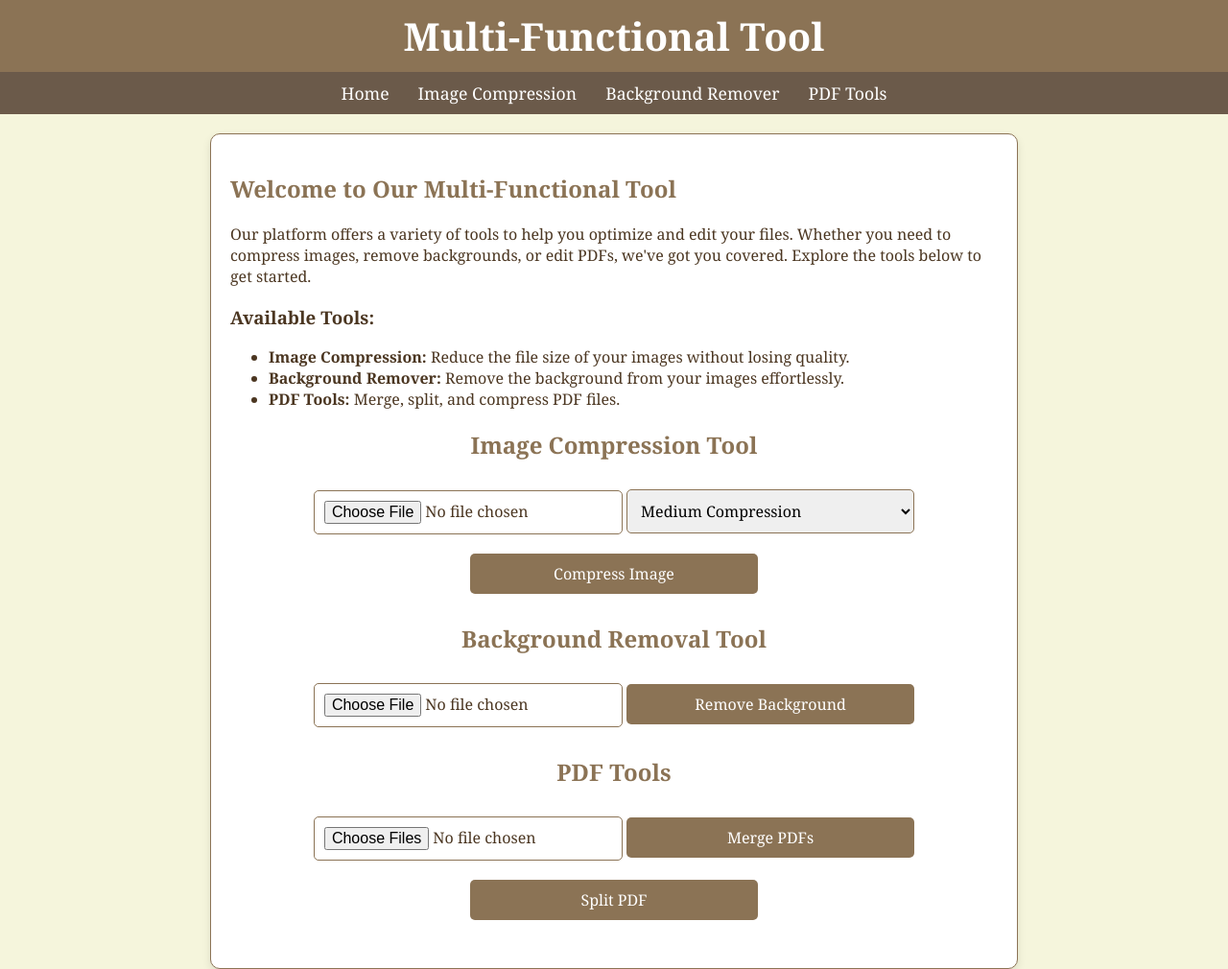
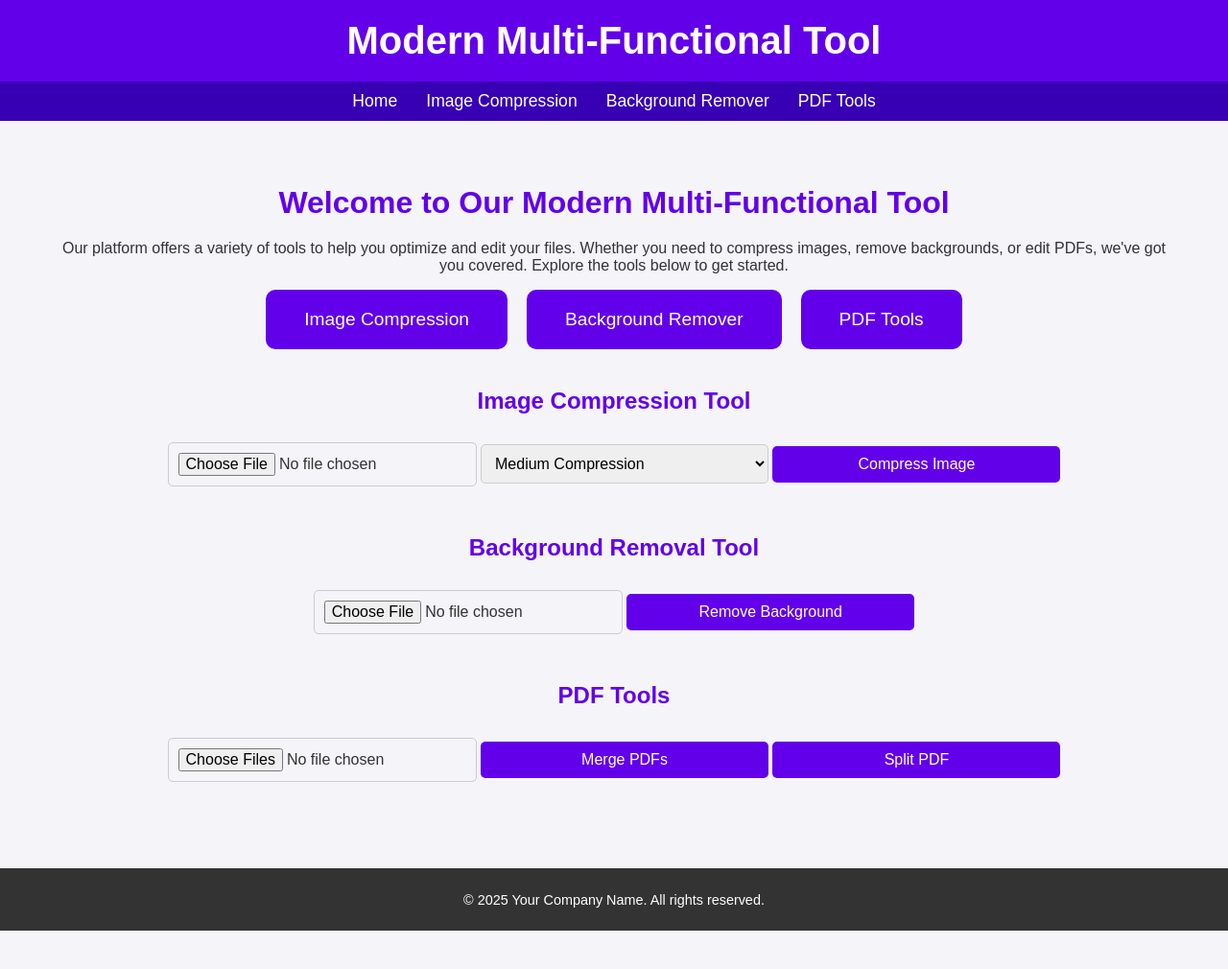
Before and after one commit to Harman1415/Image, a plain HTML site: page index.html in a window 1280 px wide. Shown: the top 1010 px of the page at 96% size. After the commit the page ends 970 px from the top, so only its background shows below. Drawn offline with Linux system fonts and the light colour scheme.

Commit message:
index.html

```diff
--- a/index.html
+++ b/index.html
@@ -3,19 +3,19 @@
 <head>
     <meta charset="UTF-8">
     <meta name="viewport" content="width=device-width, initial-scale=1.0">
-    <meta name="description" content="A multi-functional tool for image compression, background removal, and PDF editing. Optimize your files easily and efficiently.">
+    <meta name="description" content="A modern multi-functional tool for image compression, background removal, and PDF editing. Optimize your files easily and efficiently.">
     <meta name="keywords" content="image compression, background remover, PDF tools, image optimizer, PDF editor">
     <meta name="author" content="Your Company Name">
-    <title>Multi-Functional Tool: Image & PDF Tools</title>
+    <title>Modern Multi-Functional Tool</title>
     <!-- Google AdSense -->
     <script async src="https://pagead2.googlesyndication.com/pagead/js/adsbygoogle.js?client=YOUR_ADSENSE_AD_UNIT_ID" crossorigin="anonymous"></script>
     <style>
         body {
-            font-family: 'Georgia', serif;
+            font-family: 'Arial', sans-serif;
             margin: 0;
             padding: 0;
-            background-color: #f5f5dc; /* Classic beige background */
-            color: #4b3621; /* Dark brown text */
+            background-color: #f4f4f9; /* Light gray background */
+            color: #333; /* Dark gray text */
             display: flex;
             flex-direction: column;
             align-items: center;
@@ -23,8 +23,8 @@
         }
         header {
             width: 100%;
-            padding: 10px 0;
-            background-color: #8b7355; /* Classic brown header */
+            padding: 20px 0;
+            background-color: #6200ea; /* Modern purple */
             color: #fff;
         }
         header h1 {
@@ -32,9 +32,9 @@
             font-size: 2.5rem;
         }
         nav {
-            background-color: #6b5a4a; /* Darker brown for the menu bar */
             width: 100%;
             padding: 10px 0;
+            background-color: #3700b3; /* Darker purple */
         }
         nav ul {
             list-style: none;
@@ -53,50 +53,75 @@
             transition: color 0.3s ease;
         }
         nav ul li a:hover {
-            color: #f5f5dc; /* Beige color on hover */
+            color: #bb86fc; /* Light purple on hover */
         }
         main {
-            width: 80%;
-            max-width: 800px;
-            background-color: #fff;
+            width: 90%;
+            max-width: 1200px;
             padding: 20px;
-            border: 1px solid #8b7355;
+            margin: 20px 0;
+        }
+        .home-content {
+            text-align: center;
+        }
+        .home-content h2 {
+            color: #6200ea; /* Modern purple */
+            font-size: 2rem;
+            margin-bottom: 20px;
+        }
+        .tool-buttons {
+            display: flex;
+            justify-content: center;
+            gap: 20px;
+            flex-wrap: wrap;
+        }
+        .tool-button {
+            background-color: #6200ea; /* Modern purple */
+            color: #fff;
+            padding: 20px 40px;
+            border: none;
             border-radius: 10px;
-            margin: 20px 0;
-            box-shadow: 0 4px 8px rgba(0, 0, 0, 0.1);
+            font-size: 1.2rem;
+            cursor: pointer;
+            transition: background-color 0.3s ease;
+            text-decoration: none;
+            display: inline-block;
+        }
+        .tool-button:hover {
+            background-color: #3700b3; /* Darker purple on hover */
         }
         footer {
             width: 100%;
             padding: 10px 0;
-            background-color: #8b7355; /* Classic brown footer */
+            background-color: #333; /* Dark footer */
             color: #fff;
             font-size: 0.9rem;
         }
         .tool-section {
-            margin: 20px 0;
+            margin: 40px 0;
         }
         .tool-section h2 {
-            color: #8b7355;
+            color: #6200ea; /* Modern purple */
         }
         input, select, button {
             margin: 10px 0;
             padding: 10px;
             width: 100%;
             max-width: 300px;
-            border: 1px solid #8b7355;
+            border: 1px solid #ccc;
             border-radius: 5px;
-            font-family: 'Georgia', serif;
+            font-family: 'Arial', sans-serif;
             font-size: 1rem;
         }
         button {
-            background-color: #8b7355; /* Classic brown button */
+            background-color: #6200ea; /* Modern purple */
             color: white;
             border: none;
             cursor: pointer;
             transition: background-color 0.3s ease;
         }
         button:hover {
-            background-color: #6b5a4a; /* Darker brown on hover */
+            background-color: #3700b3; /* Darker purple on hover */
         }
         #imageContainer, #backgroundRemovalContainer, #pdfContainer {
             margin-top: 20px;
@@ -104,20 +129,14 @@
         #imageContainer img, #backgroundRemovalContainer img {
             max-width: 100%;
             height: auto;
-            border: 1px solid #8b7355;
+            border: 1px solid #ccc;
             border-radius: 5px;
-        }
-        .home-content {
-            text-align: left;
-        }
-        .home-content h2 {
-            color: #8b7355;
         }
     </style>
 </head>
 <body>
     <header>
-        <h1>Multi-Functional Tool</h1>
+        <h1>Modern Multi-Functional Tool</h1>
     </header>
     <nav>
         <ul>
@@ -130,17 +149,16 @@
     <main id="home">
         <!-- Home Page Content -->
         <section class="home-content">
-            <h2>Welcome to Our Multi-Functional Tool</h2>
+            <h2>Welcome to Our Modern Multi-Functional Tool</h2>
             <p>
                 Our platform offers a variety of tools to help you optimize and edit your files. Whether you need to compress images,
                 remove backgrounds, or edit PDFs, we've got you covered. Explore the tools below to get started.
             </p>
-            <h3>Available Tools:</h3>
-            <ul>
-                <li><strong>Image Compression:</strong> Reduce the file size of your images without losing quality.</li>
-                <li><strong>Background Remover:</strong> Remove the background from your images effortlessly.</li>
-                <li><strong>PDF Tools:</strong> Merge, split, and compress PDF files.</li>
-            </ul>
+            <div class="tool-buttons">
+                <a href="#compression-tool" class="tool-button">Image Compression</a>
+                <a href="#background-removal" class="tool-button">Background Remover</a>
+                <a href="#pdf-tools" class="tool-button">PDF Tools</a>
+            </div>
         </section>
 
         <!-- Top Ad Unit -->
```
